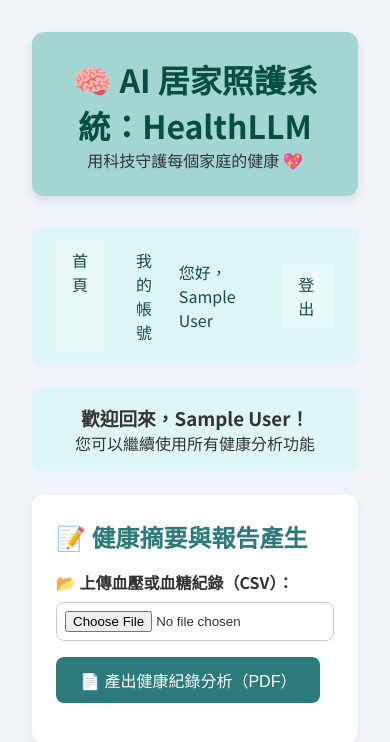
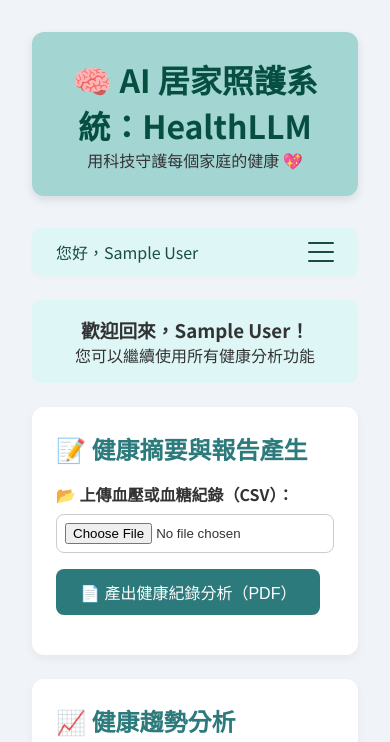
Before and after one commit to KyleHung7/HealthLLM, a Flask app: page / in a window 390 px wide. Shown: the top 742 px of the page. Run offline with Flask 3, Linux system fonts and the light colour scheme; the visitor is signed in with stand-in values (Sample User, id 1); parts of the project's set-up code (start-up, migrations or seed data) failed here and were passed over; some libraries are stand-ins or nearby versions.

Commit message:
Improve top navbar responsiveness

```diff
--- a/healthanaly/static/css/navbar.css
+++ b/healthanaly/static/css/navbar.css
@@ -8,6 +8,10 @@
     margin-bottom: 1.5rem;
     box-shadow: 0 2px 4px rgba(0,0,0,0.02);
     backdrop-filter: blur(8px);
+}
+
+.navbar__user {
+    width: auto;
 }
 
 .navbar__links {
@@ -51,3 +55,69 @@
 .navbar__link--logout:hover {
     background-color: rgba(255, 255, 255, 0.5);
 }
+
+.navbar__top {
+    display: flex;
+    align-items: center;
+    justify-content: flex-start;
+    gap: 1rem;
+}
+
+.navbar__toggle {
+    display: none;
+    flex-direction: column;
+    justify-content: space-between;
+    height: 20px;
+    width: 30px;
+    background: transparent;
+    border: none;
+    cursor: pointer;
+    padding: 0;
+}
+
+.navbar__toggle span {
+    height: 2px;
+    width: 100%;
+    background-color: #1a4d40;
+    border-radius: 2px;
+    transition: all 0.2s ease;
+}
+
+@media (max-width: 768px) {
+    .navbar {
+        flex-direction: column;
+        align-items: flex-start;
+    }
+
+    .navbar__links {
+        display: none;
+        flex-direction: column;
+        width: 100%;
+        margin-top: 1rem;
+        margin-bottom: 1rem;
+    }
+
+    .navbar__link {
+        width: 100%;
+        text-align: center;
+        padding: 0.75rem;
+    }
+
+    .navbar__user {
+        width: 100%;
+        justify-content: space-between;
+        /* padding-top: 1rem; */
+    }
+
+    .navbar__top {
+        width: 100%;
+    }
+
+    .navbar__toggle {
+        display: flex;
+    }
+
+    .navbar__links.active {
+        display: flex;
+    }
+}
--- /dev/null
+++ b/healthanaly/static/js/navbar.js
@@ -0,0 +1,6 @@
+const navbarToggle = document.querySelector('.navbar__toggle');
+const navbarLinks = document.querySelector('.navbar__links');
+
+navbarToggle.addEventListener('click', () => {
+  navbarLinks.classList.toggle('active');
+});
--- a/healthanaly/templates/partials/navbar.html
+++ b/healthanaly/templates/partials/navbar.html
@@ -1,12 +1,20 @@
 {% if current_user.is_authenticated %}
 <nav class="navbar">
+    <div class="navbar__top">
+        <div class="navbar__user">
+            <span class="navbar__username">您好，{{ current_user.name }}</span>
+        </div>
+        <div class="navbar__toggle">
+            <span></span>
+            <span></span>
+            <span></span>
+        </div>
+    </div>
     <div class="navbar__links">
         <a href="/" class="navbar__link {% if request.path == '/' %}navbar__link--active{% endif %}">首頁</a>
         <a href="/auth/profile" class="navbar__link {% if request.path == '/auth/profile' %}navbar__link--active{% endif %}">我的帳號</a>
-    </div>
-    <div class="navbar__user">
-        <span class="navbar__username">您好，{{ current_user.name }}</span>
         <a href="/auth/logout" class="navbar__link navbar__link--logout">登出</a>
     </div>
+    <script src="{{ url_for('static', filename='js/navbar.js') }}"></script>
 </nav>
 {% endif %}
```
Also changed, not shown: .clinerules/default-rules.md (added).
